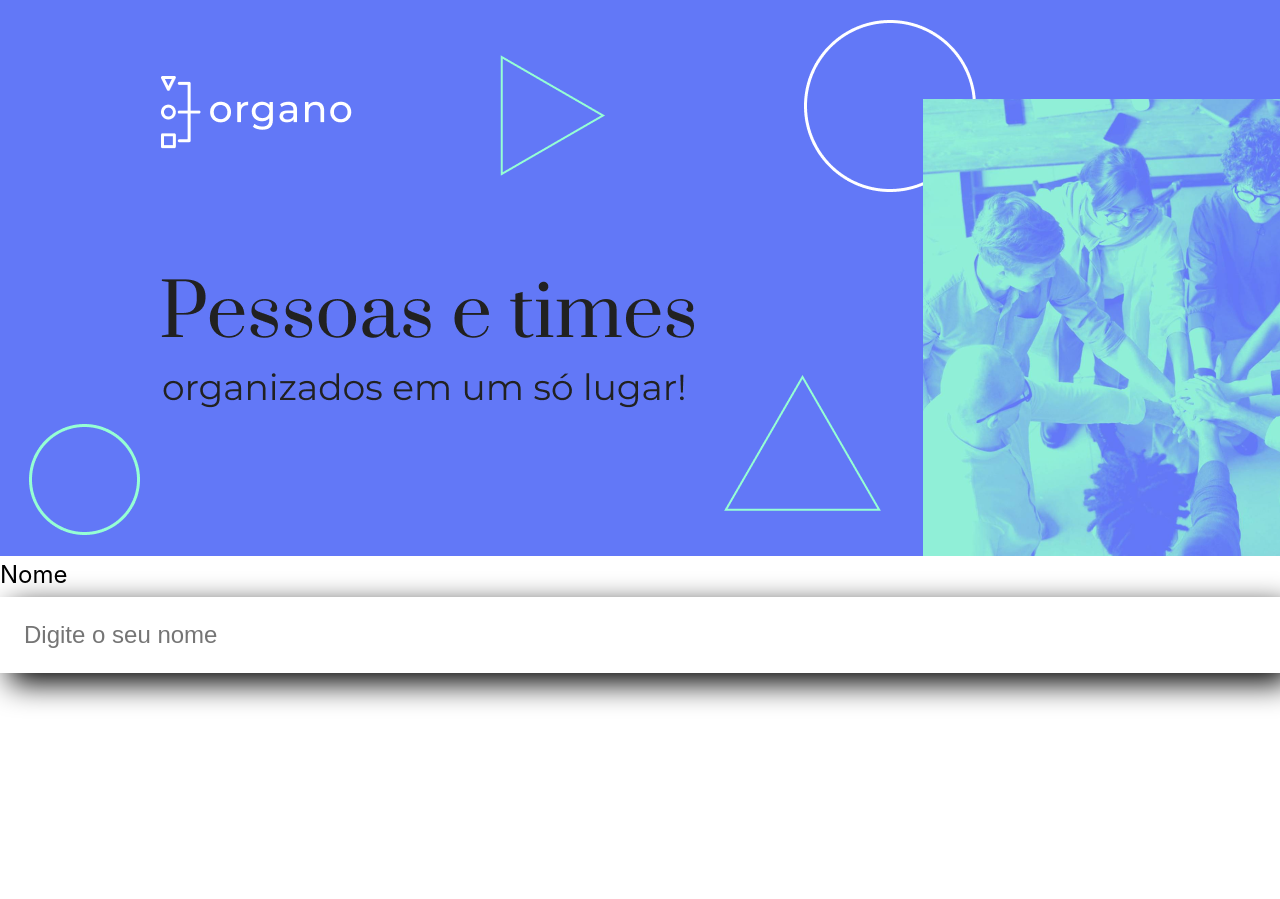
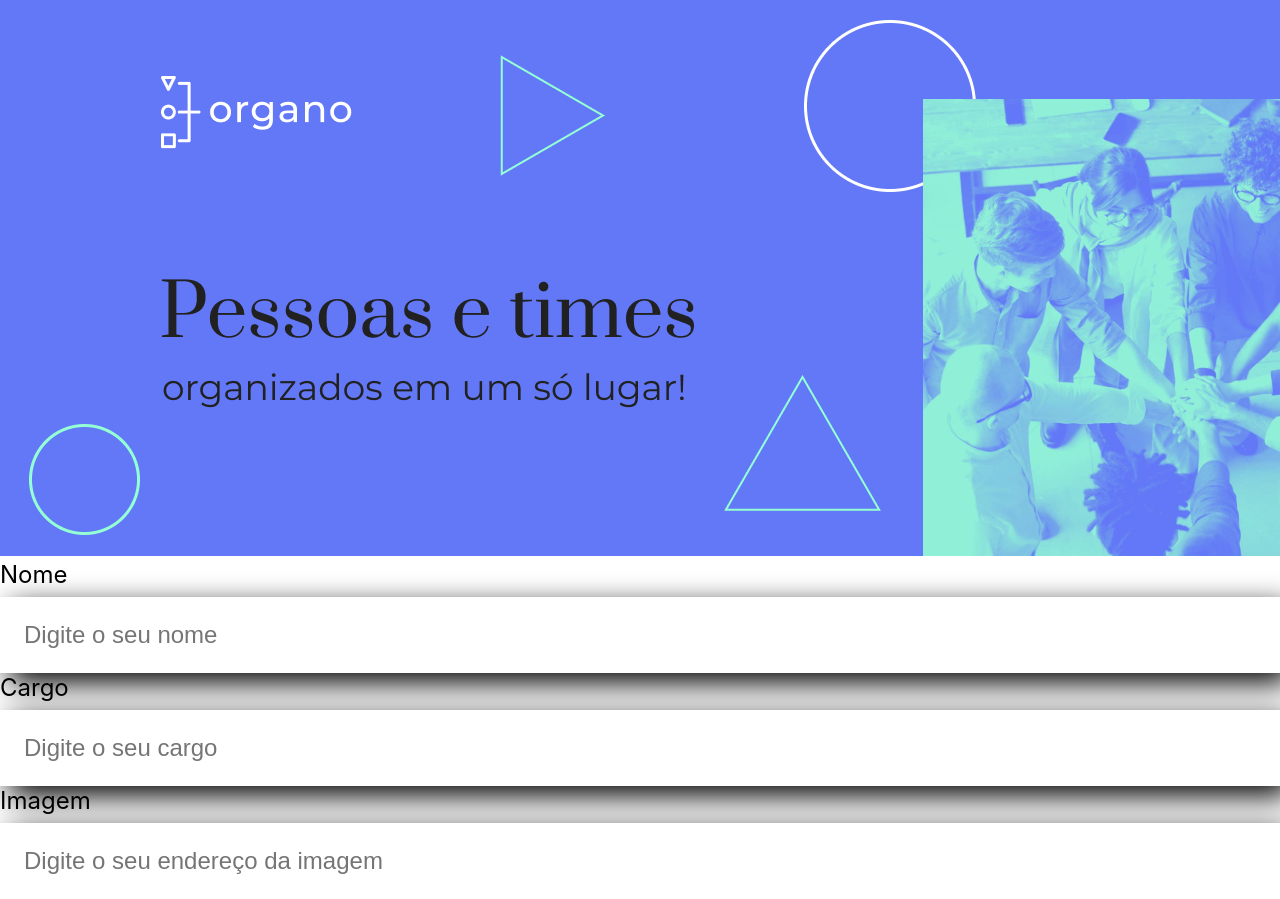
Before and after one commit to Tiago20Maia/organo, a React (Create React App) app: page / in a window 1280 px wide. Shown: the top 899 px of the page. Before the commit the page ends 800 px from the top, so only its background shows below. Built offline with nearby package versions, Linux system fonts and the light colour scheme.

Commit message:
Criando mais campos usando props.

```diff
--- a/src/App.js
+++ b/src/App.js
@@ -5,7 +5,9 @@ const App = () => {
   return (
     <div>
       <Banner />
-      <TextField />
+      <TextField label="Nome" placeholder="Digite o seu nome" />
+      <TextField label="Cargo" placeholder="Digite o seu cargo" />
+      <TextField label="Imagem" placeholder="Digite o seu endereço da imagem" />
     </div>
   );
 };
--- a/src/components/TextField/index.js
+++ b/src/components/TextField/index.js
@@ -1,10 +1,10 @@
-import './index.css'
+import "./index.css";
 
-const TextField = () => {
+const TextField = (props) => {
   return (
-    <div className='text-field'>
-      <label>Nome</label>
-      <input placeholder='Digite o seu nome'/>
+    <div className="text-field">
+      <label>{props.label}</label>
+      <input placeholder={props.placeholder} />
     </div>
   );
 };
```
